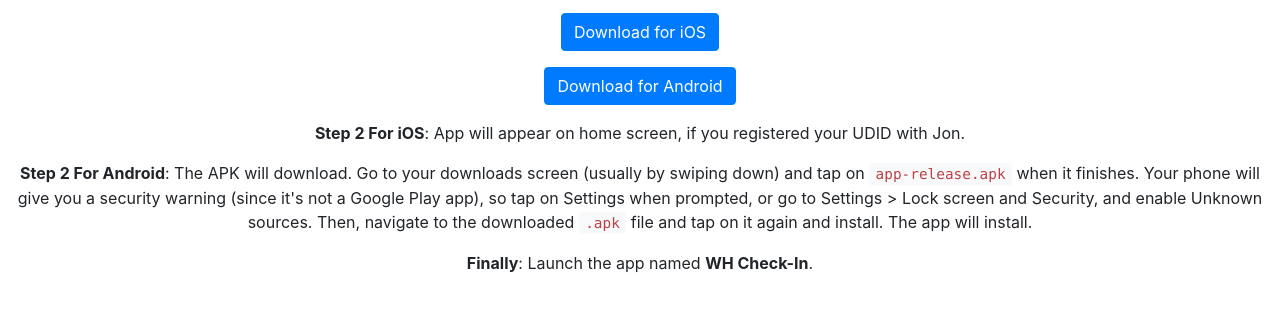
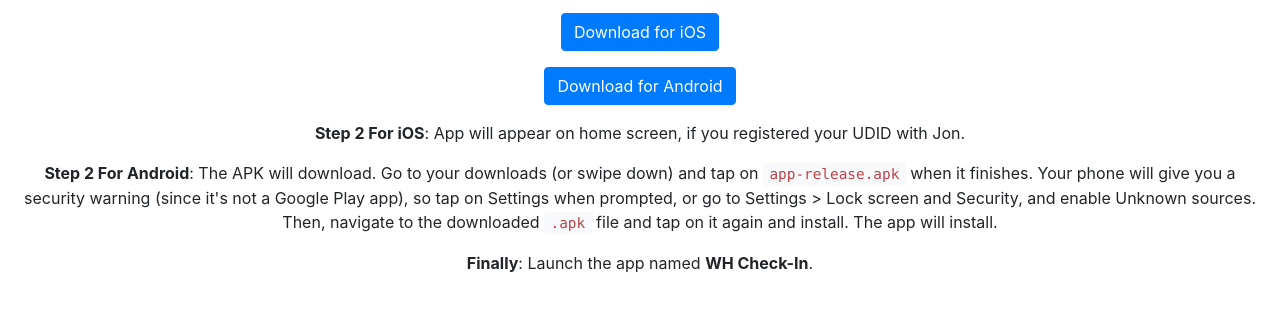
Before and after one commit to NathanJang/wildhacks-2017-qr-scanner, a plain HTML site: page index.html in a window 1280 px wide. Shown: the part 296-608 px from the top of the page. Drawn offline with nearby package versions, Linux system fonts and the light colour scheme.

Commit message:
Update index.html

```diff
--- a/index.html
+++ b/index.html
@@ -22,7 +22,7 @@
 				<p><a class="btn btn-primary" href="itms-services://?action=download-manifest&url=https://github.com/NathanJang/wildhacks-2017-qr-scanner/releases/download/1.0/manifest.plist">Download for iOS</a></p>
 				<p><a class="btn btn-primary" href="https://github.com/NathanJang/wildhacks-2017-qr-scanner/releases/download/1.0/app-release.apk">Download for Android</a></p>
 				<p><b>Step 2 For iOS</b>: App will appear on home screen, if you registered your UDID with Jon.</p>
-				<p><b>Step 2 For Android</b>: The APK will download. Go to your downloads screen (usually by swiping down) and tap on <code>app-release.apk</code> when it finishes. Your phone will give you a security warning (since it's not a Google Play app), so tap on Settings when prompted, or go to Settings > Lock screen and Security, and enable Unknown sources. Then, navigate to the downloaded <code>.apk</code> file and tap on it again and install. The app will install.</p>
+				<p><b>Step 2 For Android</b>: The APK will download. Go to your downloads (or swipe down) and tap on <code>app-release.apk</code> when it finishes. Your phone will give you a security warning (since it's not a Google Play app), so tap on Settings when prompted, or go to Settings > Lock screen and Security, and enable Unknown sources. Then, navigate to the downloaded <code>.apk</code> file and tap on it again and install. The app will install.</p>
 				<p><b>Finally</b>: Launch the app named <b>WH Check-In</b>.</p>
 			</div>
 		</div>
```
